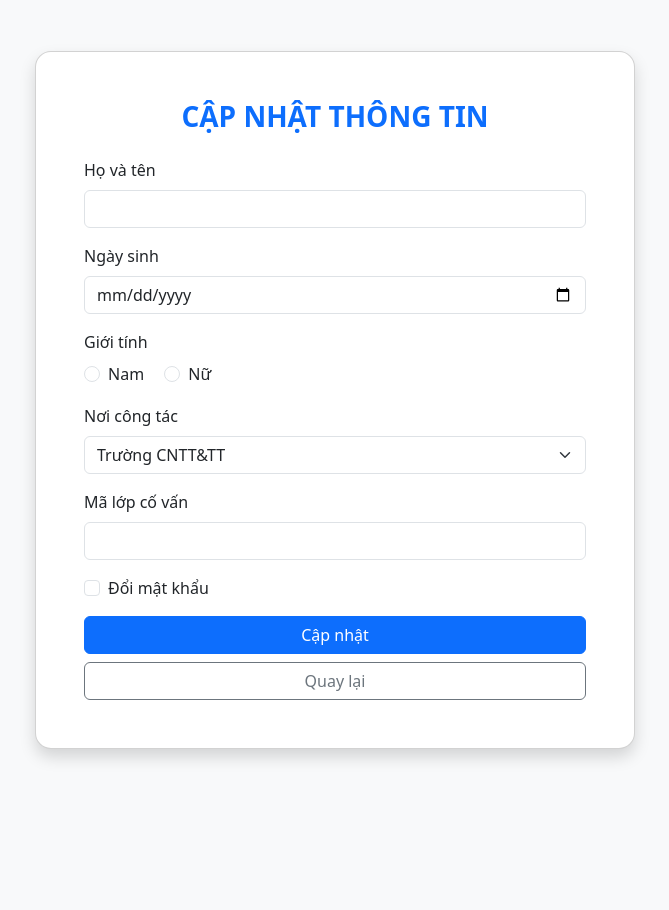
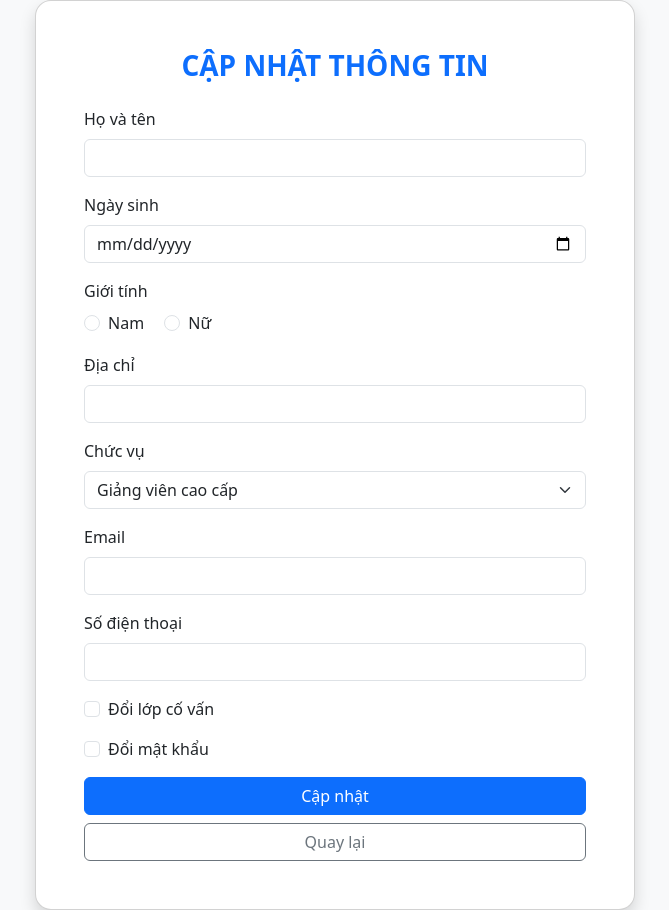
Before and after one commit to DanyDoan/CT428, a PHP site: page /views/updatecanbo.php in a window 1280 px wide. Shown: the whole page, without its empty margins (305-974 px from the left). Before the commit the page ends 760 px from the top, so only its background shows below. Run offline with PHP 8.4, Linux system fonts and the light colour scheme; the visitor is signed in with stand-in values (Sample User, id 1); data that the repository does not hold is empty.

Commit message:
chỉnh sửa lại lọc danh sách cán bộ và updata cán bộ

```diff
--- a/project/assets/js/hienThiCanBo.js
+++ b/project/assets/js/hienThiCanBo.js
@@ -74,14 +74,14 @@ function hienThiCanBo(danhSachCanBo) {
         stack.push(row);
         count++;
 
-        if (count % 10 == 0) {
+        if (count % 12 == 0) {
             pages.push(stack.join(""));
             stack = [];
         }
     }
 
     // Nếu còn dữ liệu lẻ trang
-    if (count % 10 != 0) {
+    if (count % 12 != 0) {
         pages.push(stack.join(""));
     }
 
--- a/project/views/updatecanbo.php
+++ b/project/views/updatecanbo.php
@@ -12,7 +12,7 @@ $error = "";
 $success = "";
 
 // Lấy thông tin người dùng
-$stmt = $conn->prepare("SELECT * FROM CANBO WHERE MSCB = ?");
+$stmt = $conn->prepare("SELECT * FROM CANBO JOIN LOP ON LOP.maLop = CANBO.maLop WHERE MSCB = ?");
 $stmt->bind_param("s", $MSCB);
 $stmt->execute();
 $result = $stmt->get_result();
@@ -24,8 +24,12 @@ if ($_SERVER['REQUEST_METHOD'] === 'POST') {
     $hoTen = $_POST['hoTen'];
     $ngaySinh = $_POST['ngaySinh'];
     $gioiTinh = $_POST['gioiTinh'];
-    $noiCongTac = $_POST['noiCongTac'];
-    $maLopCoVan = $_POST['maLopCoVan'];
+    // $noiCongTac = $_POST['noiCongTac'];
+    $maLop = $_POST['maLop'] ?? "";
+    $diaChi = $_POST['diaChi']??"";
+    $chucVu = $_POST['chucVu']??"";
+    $email = $_POST['email']??"";
+    $soDienThoai = $_POST['soDienThoai']??"";
 
     // Kiểm tra nếu người dùng muốn đổi mật khẩu
     $changePassword = isset($_POST['change_password']) && $_POST['change_password'] == '1';
@@ -43,13 +47,23 @@ if ($_SERVER['REQUEST_METHOD'] === 'POST') {
             $error = "Mật khẩu mới yếu (tối thiểu 8 ký tự, gồm chữ hoa, chữ thường, số và ký tự đặc biệt)";
         } else {
             $hashedPassword = password_hash($matKhauMoi, PASSWORD_DEFAULT);
-            $stmt = $conn->prepare("UPDATE CANBO SET hoTen=?, ngaySinh=?, gioiTinh=?, noiCongTac=?, maLopCoVan=?, matKhau=? WHERE MSCB=?");
-            $stmt->bind_param("sssssss", $hoTen, $ngaySinh, $gioiTinh, $noiCongTac, $maLopCoVan, $hashedPassword, $MSCB);
+            if (!empty($maLop)) {
+                $stmt = $conn->prepare("UPDATE CANBO SET hoTen=?, ngaySinh=?, gioiTinh=?, diaChi=?, chucVu=?, email=?,soDienThoai=?,maLop=?,matKhau=? WHERE MSCB=?");
+                $stmt->bind_param("ssssssssss", $hoTen, $ngaySinh, $gioiTinh, $diaChi, $chucVu, $email,$soDienThoai ,$maLop, $hashedPassword, $MSCB);
+            } else {
+                $stmt = $conn->prepare("UPDATE CANBO SET hoTen=?, ngaySinh=?, gioiTinh=?, diaChi=?, chucVu=?, email=?,soDienThoai=?,matKhau=? WHERE MSCB=?");
+                $stmt->bind_param("sssssssss", $hoTen, $ngaySinh, $gioiTinh, $diaChi, $chucVu, $email,$soDienThoai, $hashedPassword, $MSCB);
+            }
         }
     } else {
         // Không đổi mật khẩu
-        $stmt = $conn->prepare("UPDATE CANBO SET hoTen=?, ngaySinh=?, gioiTinh=?, noiCongTac=?, maLopCoVan=? WHERE MSCB=?");
-        $stmt->bind_param("ssssss", $hoTen, $ngaySinh, $gioiTinh, $noiCongTac, $maLopCoVan, $MSCB);
+        if (!empty($maLop)) {
+            $stmt = $conn->prepare("UPDATE CANBO SET hoTen=?, ngaySinh=?,gioiTinh=?, diaChi=?, chucVu=?,email=?,soDienThoai=?,maLop=? WHERE MSCB=?");
+            $stmt->bind_param("sssssssss", $hoTen, $ngaySinh, $gioiTinh, $diaChi, $chucVu, $email,$soDienThoai ,$maLop, $MSCB);
+        } else {
+            $stmt = $conn->prepare("UPDATE CANBO SET hoTen=?, ngaySinh=?,gioiTinh=?, diaChi=?, chucVu=?,email=?,soDienThoai=? WHERE MSCB=?");
+            $stmt->bind_param("ssssssss", $hoTen, $ngaySinh, $gioiTinh, $diaChi, $chucVu,$email, $soDienThoai, $MSCB);
+        }
     }
 
     if (empty($error)) {
@@ -58,8 +72,14 @@ if ($_SERVER['REQUEST_METHOD'] === 'POST') {
             $user['hoTen'] = $hoTen;
             $user['ngaySinh'] = $ngaySinh;
             $user['gioiTinh'] = $gioiTinh;
-            $user['noiCongTac'] = $noiCongTac;
-            $user['maLopCoVan'] = $maLopCoVan;
+            // $user['noiCongTac'] = $noiCongTac;
+            if (!empty($maLop)) {
+                $user['maLop'] = $maLop;
+            }
+            $user['diaChi'] = $diaChi;
+            $user['chucVu'] = $chucVu;
+            $user['email'] = $email;
+            $user['soDienThoai'] = $soDienThoai;
         } else {
             $error = "Lỗi cập nhật: " . $stmt->error;
         }
@@ -78,6 +98,11 @@ if ($_SERVER['REQUEST_METHOD'] === 'POST') {
     <link href="https://cdn.jsdelivr.net/npm/bootstrap@5.3.0/dist/css/bootstrap.min.css" rel="stylesheet">
     <style>
         .password-fields {
+            display: none;
+            transition: all 0.3s ease;
+        }
+
+        .lopCoVan-fields {
             display: none;
             transition: all 0.3s ease;
         }
@@ -149,34 +174,68 @@ if ($_SERVER['REQUEST_METHOD'] === 'POST') {
                 </div>
 
                 <div class="mb-3">
-                    <label for="noiCongTac" class="form-label">Nơi công tác</label>
-                    <select id="noiCongTac" name="noiCongTac" class="form-select" required>
-                        <optgroup label="Cấp Trường">
-                            <option value="DI" <?= $user['noiCongTac'] === 'DI' ? 'selected' : '' ?>>Trường CNTT&TT</option>
-                            <option value="CN" <?= $user['noiCongTac'] === 'CN' ? 'selected' : '' ?>>Trường Bách Khoa</option>
-                            <option value="KT" <?= $user['noiCongTac'] === 'KT' ? 'selected' : '' ?>>Trường Kinh Tế</option>
-                            <option value="NN" <?= $user['noiCongTac'] === 'NN' ? 'selected' : '' ?>>Trường Nông Nghiệp</option>
-                            <option value="SP" <?= $user['noiCongTac'] === 'SP' ? 'selected' : '' ?>>Trường Sư Phạm</option>
-                            <option value="TS" <?= $user['noiCongTac'] === 'TS' ? 'selected' : '' ?>>Trường Thủy Sản</option>
-                        </optgroup>
-                        <optgroup label="Cấp Khoa">
-                            <option value="DB" <?= $user['noiCongTac'] === 'DB' ? 'selected' : '' ?>>Khoa Dự Bị Dân Tộc</option>
-                            <option value="MT" <?= $user['noiCongTac'] === 'MT' ? 'selected' : '' ?>>Khoa Chính Trị</option>
-                            <option value="TN" <?= $user['noiCongTac'] === 'TN' ? 'selected' : '' ?>>Khoa Khoa Học Tự Nhiên</option>
-                            <option value="XH" <?= $user['noiCongTac'] === 'XH' ? 'selected' : '' ?>>Khoa KHXH&NV</option>
-                            <option value="KL" <?= $user['noiCongTac'] === 'KL' ? 'selected' : '' ?>>Khoa Luật</option>
-                            <option value="MTN" <?= $user['noiCongTac'] === 'MTN' ? 'selected' : '' ?>>Khoa MT&TNTN</option>
-                            <option value="FL" <?= $user['noiCongTac'] === 'FL' ? 'selected' : '' ?>>Khoa Ngoại Ngữ</option>
-                            <option value="TC" <?= $user['noiCongTac'] === 'TC' ? 'selected' : '' ?>>Khoa Giáo Dục Thể Chất</option>
-                        </optgroup>
+                    <label for="diaChi" class="form-label">Địa chỉ</label>
+                    <input type="text" class="form-control" id="diaChi" name="diaChi" value="<?= htmlspecialchars($user['diaChi']) ?>" >
+                </div>
+
+                <div class="mb-3">
+                    <label for="chucVu" class="form-label">Chức vụ</label>
+                    <select id="chucVu" name="chucVu" class="form-select" >
+                        <option value="Giảng viên cao cấp" <?= $user['chucVu'] === 'Giảng viên cao cấp' ? 'selected' : '' ?>>Giảng viên cao cấp</option>
+                        <option value="Giảng viên chính" <?= $user['chucVu'] === 'Giảng viên chính' ? 'selected' : '' ?>>Giảng viên chính</option>
+                        <option value="Giảng viên" <?= $user['chucVu'] === 'Giảng viên' ? 'selected' : '' ?>>Giảng viên</option>
+                        <option value="Trợ giảng" <?= $user['chucVu'] === 'Trợ giảng' ? 'selected' : '' ?>>Trợ giảng</option>
                     </select>
                 </div>
 
                 <div class="mb-3">
-                    <label for="maLopCoVan" class="form-label">Mã lớp cố vấn</label>
-                    <input type="text" class="form-control" id="lopCoVan" name="lopCoVan" value="<?= htmlspecialchars($user['lopCoVan']) ?>" required>
+                    <label for="email" class="form-label">Email</label>
+                    <input type="text" class="form-control" id="email" name="email" value="<?= htmlspecialchars($user['email']) ?>" >
                 </div>
 
+
+                <div class="mb-3">
+                    <label for="soDienThoai" class="form-label">Số điện thoại</label>
+                    <input type="text" class="form-control" id="soDienThoai" name="soDienThoai" value="<?= htmlspecialchars($user['soDienThoai']) ?>" >
+                </div>
+
+                <div class="mb-3 form-check">
+                     <input type="checkbox" class="form-check-input" id="change_lopCoVan_checkbox" name="change_lopCoVan" value="1">
+                     <label class="form-check-label" for="change_lopCoVan_checkbox">Đổi lớp cố vấn</label>
+                </div>
+                <div id="lopCoVan-fields" class="lopCoVan-fields">
+                    <div class="mb-3">
+                        <label for="noiCongTac" class="form-label">Công tác tại</label>
+                        <select id="noiCongTac" name="noiCongTac" class="form-select">
+                            <option value="">-- Chọn Khoa / Trường --</option>
+                            <optgroup label="Viện">
+                                <option value="DA">Viện Công nghệ sinh học</option>
+                            <optgroup label="Cấp Trường">
+                                <option value="DI">Trường CNTT&TT</option>
+                                <option value="TN">Trường Bách Khoa</option>
+                                <option value="KT">Trường Kinh Tế</option>
+                                <option value="NN">Trường Nông Nghiệp</option>
+                                <option value="SP">Trường Sư Phạm</option>
+                                <option value="TS">Trường Thủy Sản</option>
+                            </optgroup>
+                            <optgroup label="Cấp Khoa">
+                                <option value="MT">Khoa Chính Trị</option>
+                                <option value="KH">Khoa Khoa Học Tự Nhiên</option>
+                                <option value="XH">Khoa KHXH&NV</option>
+                                <option value="KL">Khoa Luật</option>
+                                <option value="MT">Khoa MT&TNTN</option>
+                                <option value="FL">Khoa Ngoại Ngữ</option>
+                                <option value="TD">Khoa Giáo Dục Thể Chất</option>
+                            </optgroup>
+                        </select>
+                    </div>
+                    <div class="mb-3">
+                        <label for="maLop" class="form-label">Lớp cố vấn</label>
+                        <select id="maLop" name="maLop" class="form-select">
+                            <option value="">-- Chọn lớp --</option>
+                        </select>
+                    </div>
+                </div>
                 <div class="mb-3 form-check">
                     <input type="checkbox" class="form-check-input" id="change_password_checkbox" name="change_password" value="1">
                     <label class="form-check-label" for="change_password_checkbox">Đổi mật khẩu</label>
@@ -287,6 +346,59 @@ if ($_SERVER['REQUEST_METHOD'] === 'POST') {
                 }
             });
         });
+
+        document.addEventListener('DOMContentLoaded', function() {
+        const lopCheckbox = document.getElementById('change_lopCoVan_checkbox');
+        const lopFields = document.getElementById('lopCoVan-fields');
+
+        lopCheckbox.addEventListener('change', function() {
+        if (this.checked) {
+        lopFields.style.display = 'block';
+        document.getElementById('noiCongTac').required = true;
+        document.getElementById('maLop').required = true;
+         } else {
+        lopFields.style.display = 'none';
+        document.getElementById('noiCongTac').required = false;
+        document.getElementById('maLop').required = false;
+        }
+        });
+
+        });
+
+
+
+
+        document.getElementById("noiCongTac").addEventListener("change", function() {
+            const maKhoaTruong = this.value;
+            const lopSelect = document.getElementById("maLop");
+            lopSelect.innerHTML = '<option value="">-- Chọn lớp --</option>';
+
+            if (maKhoaTruong) {
+                const xhr = new XMLHttpRequest();
+                xhr.open("POST", "get_lop.php", true);
+                xhr.setRequestHeader("Content-Type", "application/x-www-form-urlencoded");
+
+                xhr.onreadystatechange = function() {
+                    if (xhr.readyState === 4 && xhr.status === 200) {
+                        try {
+                            const res = JSON.parse(xhr.responseText);
+                            res.data.forEach(item => {
+                                const option = document.createElement("option");
+                                option.value = item.maLop; // lưu mã lớp
+                                option.textContent = item.tenLop; // hiển thị tên lớp
+                                lopSelect.appendChild(option);
+                            });
+                        } catch (err) {
+                            console.error("Lỗi parse JSON:", err);
+                            console.log("Phản hồi từ server:", xhr.responseText);
+                        }
+                    }
+                };
+
+                // Gửi dữ liệu dạng application/x-www-form-urlencoded
+                xhr.send("maKhoaTruong=" + encodeURIComponent(maKhoaTruong));
+            }
+        });
     </script>
 </body>
 
```
Also changed, not shown: project/views/canbo.php (+10 -17 lines), project/views/dscanbo.php (+27 -3 lines).
